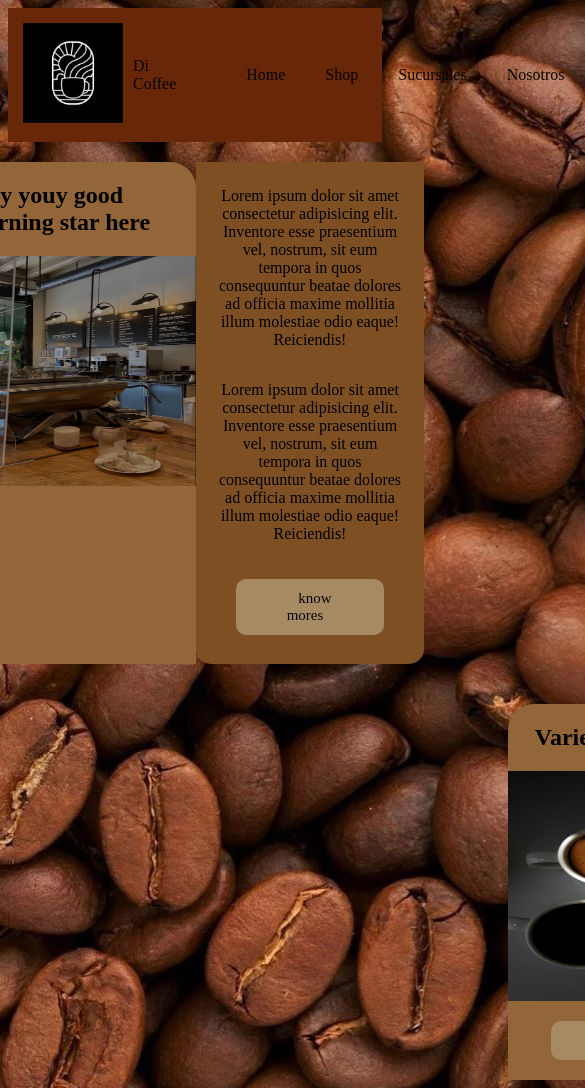
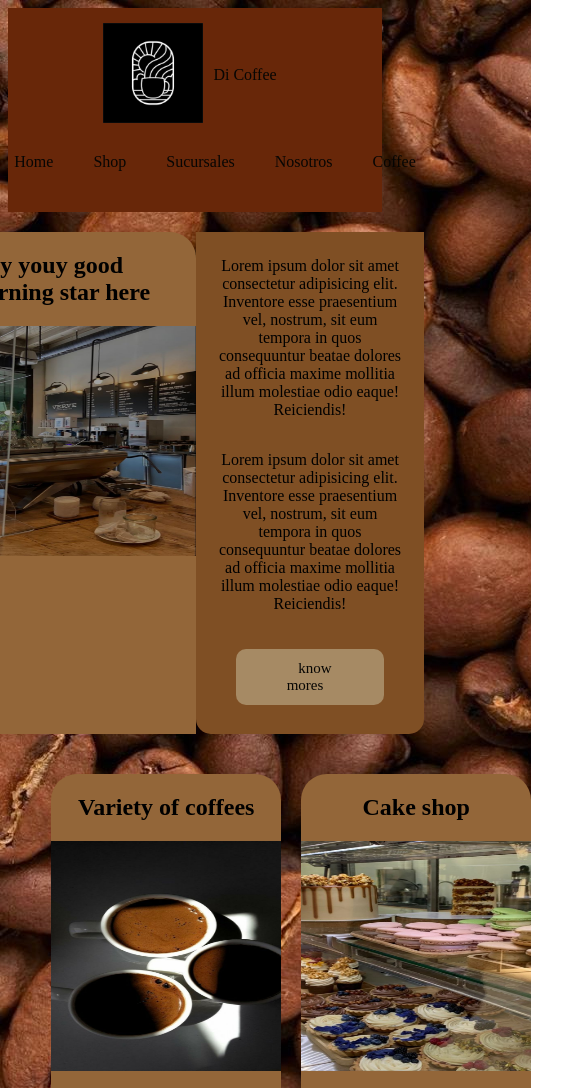
Before and after one commit to melmenezes8/2PreEntregaMelMenezes, a plain HTML site: page index.html in a window 390 px wide. Shown: the top 1088 px of the page, 585 px wide, since content can reach past the window. Drawn offline with Linux system fonts and the light colour scheme; a web font is replaced by a local one.

Commit message:
subiendo nuevo  proyecto

```diff
--- a/css/estilos.css
+++ b/css/estilos.css
@@ -306,11 +306,23 @@ body {
 
 
 /*-------------responsive design-----------------*/
-@media screen and (min width: 480px) {
+@media (max-width: 480px) {
 
-  .clase-header{
-    max-width: 1400px;
-    margin: auto;
-  }
+    .clase-header {
+        flex-direction: column;
+    }
+}
 
-/*------no me salio hacerlo responsive----*/
+.card-index1 {
+    display: flex;
+    margin: 0;
+    padding-left: 2.7em;
+    align-items: center;
+}
+
+@media (max-width: 720px) {
+    .card-index1 {
+        justify-content: center;
+        align-items: center;
+    }
+}
```
